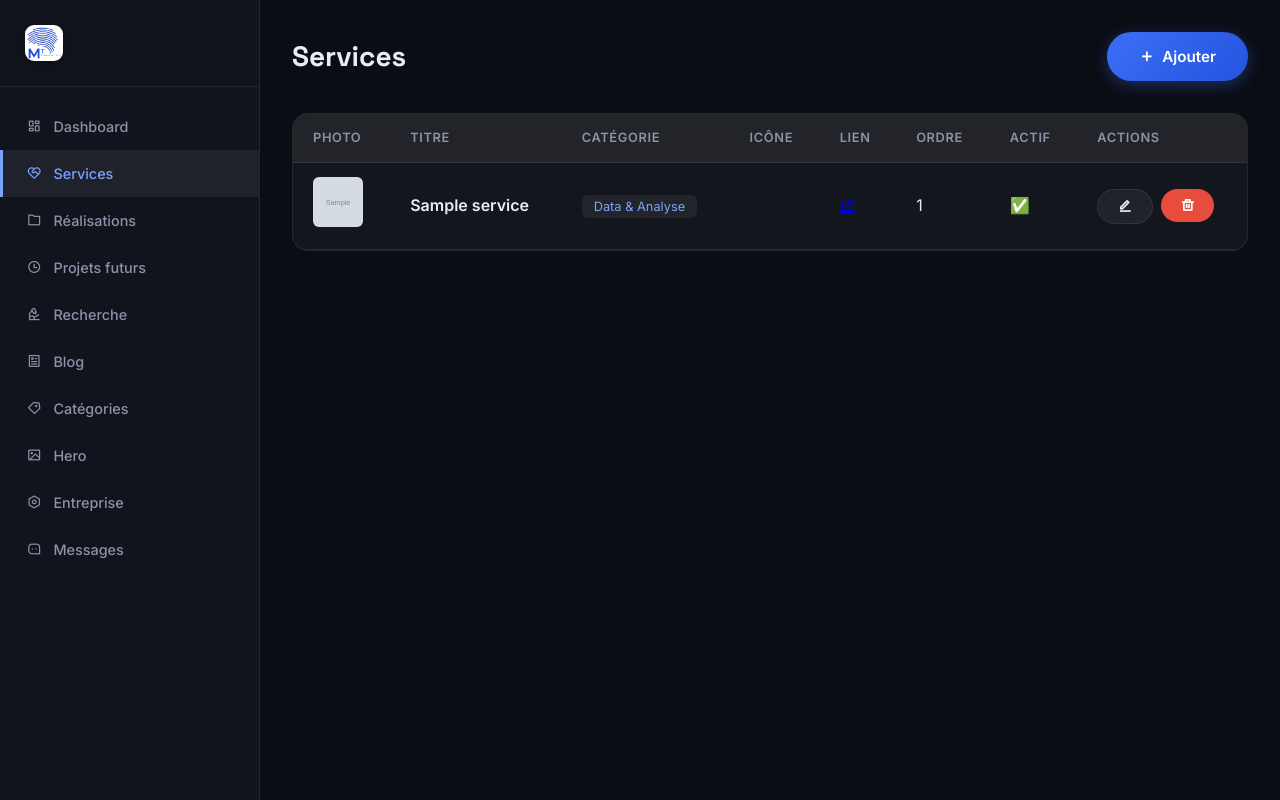
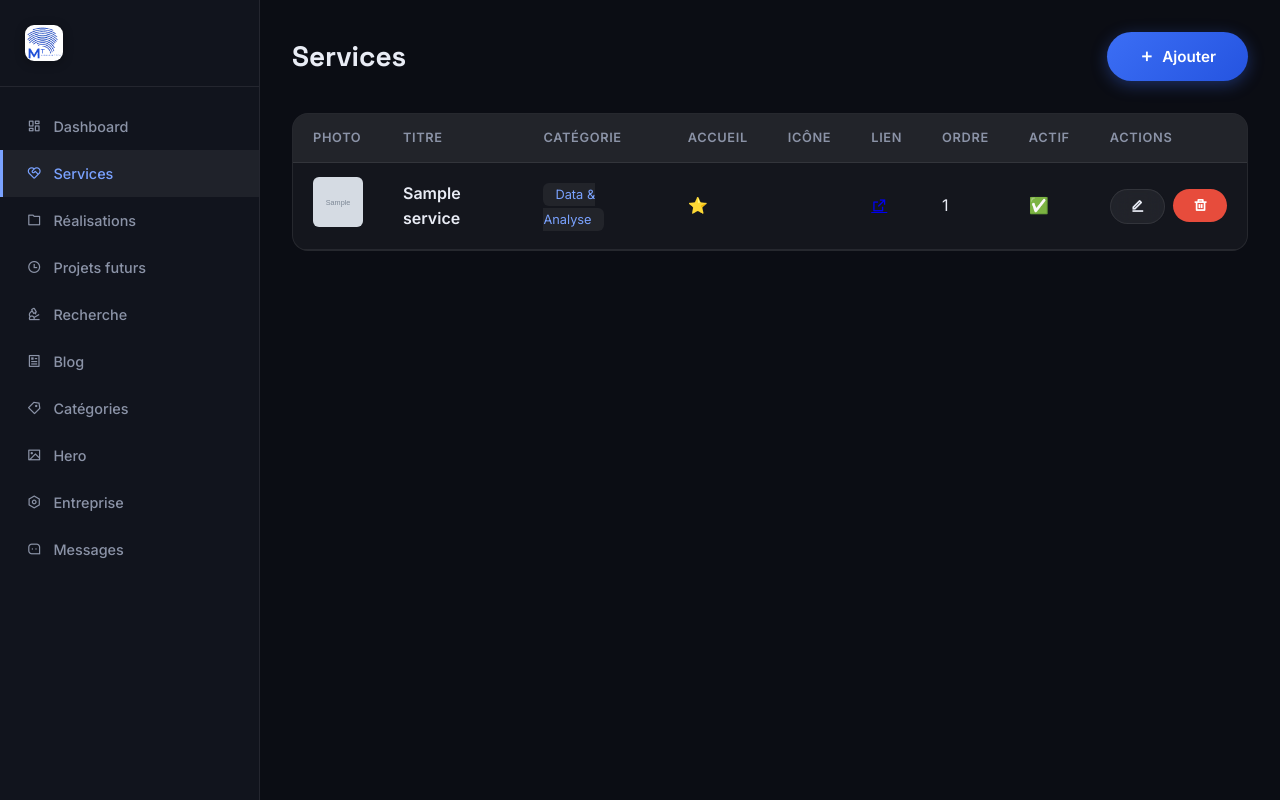
Before and after one commit to Minimum-Tech-Company/Minimum_Tech_Company.sn, a Django app: page /admin-panel/services/ in a window 1280 px wide. Run offline with Django 5.2, Linux system fonts and the light colour scheme; a user stored in the database is signed in; data comes from the database, SQL or seed files in the repository; tables that the repository leaves empty hold one stand-in row (values such as "Sample post"); grey boxes marked "Sample" are stand-in pictures; some libraries are stand-ins or nearby versions.

Commit message:
feat: admin picks featured services for homepage (star toggle, 3 max shown)

```diff
--- a/core/models.py
+++ b/core/models.py
@@ -30,6 +30,7 @@ class Service(models.Model):
     image = models.ImageField(upload_to='services/', blank=True, null=True)
     display_order = models.IntegerField(default=0)
     active = models.BooleanField(default=True)
+    featured = models.BooleanField(default=False, verbose_name='Mis en avant (accueil)')
     created_at = models.DateTimeField(auto_now_add=True)
 
     class Meta:
--- a/core/views.py
+++ b/core/views.py
@@ -21,7 +21,7 @@ def index(request):
     colabs = Project.objects.filter(active=True, category__slug__in=['partenariat', 'collaboration'])
     context = {
         'hero': Hero.objects.filter(active=True).first(),
-        'services': Service.objects.filter(active=True)[:6],
+        'services': Service.objects.filter(active=True, featured=True)[:3],
         'service_categories': list(Category.objects.filter(category_type='service', active=True).values('slug', 'name')),
         'realisations': realisations[:6],
         'colabs': colabs[:6],
@@ -177,6 +177,7 @@ def admin_services(request):
                 link=request.POST.get('link', ''),
                 image=request.FILES.get('image'),
                 display_order=int(request.POST.get('display_order', 0)),
+                featured='featured' in request.POST,
             )
             messages.success(request, 'Service créé.')
         elif action == 'update':
@@ -191,6 +192,7 @@ def admin_services(request):
                 s.image = request.FILES['image']
             s.display_order = int(request.POST.get('display_order', 0))
             s.active = 'active' in request.POST
+            s.featured = 'featured' in request.POST
             s.save()
             messages.success(request, 'Service mis à jour.')
         elif action == 'delete':
--- a/templates/core/admin/services.html
+++ b/templates/core/admin/services.html
@@ -25,26 +25,27 @@
     {% if messages %}{% for msg in messages %}<div class="alert alert-success"><i class="ri-check-line"></i> {{ msg }}</div>{% endfor %}{% endif %}
     <div class="admin-table">
       <table>
-        <thead><tr><th>Photo</th><th>Titre</th><th>Catégorie</th><th>Icône</th><th>Lien</th><th>Ordre</th><th>Actif</th><th>Actions</th></tr></thead>
+        <thead><tr><th>Photo</th><th>Titre</th><th>Catégorie</th><th>Accueil</th><th>Icône</th><th>Lien</th><th>Ordre</th><th>Actif</th><th>Actions</th></tr></thead>
         <tbody>
           {% for s in services %}
           <tr>
             <td>{% if s.image %}<img src="{{ s.image.url }}" alt="" style="width:50px;height:50px;object-fit:cover;border-radius:6px">{% else %}<span style="color:var(--c-text2)">—</span>{% endif %}</td>
             <td style="font-weight:600">{{ s.title }}</td>
             <td><span class="tag">{{ s.category_display|default:"—" }}</span></td>
+            <td>{% if s.featured %}⭐{% else %}—{% endif %}</td>
             <td><i class="{{ s.icon }}"></i></td>
             <td>{% if s.link %}<a href="{{ s.link }}" target="_blank"><i class="ri-external-link-line"></i></a>{% endif %}</td>
             <td>{{ s.display_order }}</td>
             <td>{% if s.active %}✅{% else %}❌{% endif %}</td>
             <td>
               <div class="admin-actions">
-                <button class="btn btn-sm btn-ghost" onclick="editService({{ s.id }},'{{ s.title|escapejs }}','{{ s.description|escapejs }}','{{ s.objective|default:''|escapejs }}',{{ s.category_id|default:'null' }},'{{ s.icon }}','{{ s.link|default:'' }}',{{ s.display_order }},{% if s.active %}1{% else %}0{% endif %})"><i class="ri-edit-line"></i></button>
+                <button class="btn btn-sm btn-ghost" onclick="editService({{ s.id }},'{{ s.title|escapejs }}','{{ s.description|escapejs }}','{{ s.objective|default:''|escapejs }}',{{ s.category_id|default:'null' }},'{{ s.icon }}','{{ s.link|default:'' }}',{{ s.display_order }},{% if s.active %}1{% else %}0{% endif %},{% if s.featured %}1{% else %}0{% endif %})"><i class="ri-edit-line"></i></button>
                 <form method="post" style="display:inline">{% csrf_token %}<input type="hidden" name="action" value="delete"><input type="hidden" name="id" value="{{ s.id }}"><button class="btn btn-sm btn-danger" type="submit" onclick="return confirm('Supprimer ?')"><i class="ri-delete-bin-line"></i></button></form>
               </div>
             </td>
           </tr>
           {% empty %}
-          <tr><td colspan="8" style="text-align:center;color:var(--c-text2);padding:32px">Aucun service.</td></tr>
+          <tr><td colspan="9" style="text-align:center;color:var(--c-text2);padding:32px">Aucun service.</td></tr>
           {% endfor %}
         </tbody>
       </table>
@@ -64,6 +65,7 @@
             <div class="form-group"><label>Icône (RemixIcon)</label><input type="text" name="icon" value="ri-briefcase-line" placeholder="ri-code-line"></div>
             <div class="form-group"><label>Lien externe</label><input type="url" name="link" placeholder="https://..."></div>
             <div class="form-group"><label>Ordre</label><input type="number" name="display_order" value="0"></div>
+            <div class="form-group"><label><input type="checkbox" name="featured"> ⭐ Mettre en avant sur la page d'accueil (3 max)</label></div>
           </div>
           <div class="modal-footer"><button type="button" class="btn btn-ghost" onclick="document.getElementById('modal').style.display='none'">Annuler</button><button type="submit" class="btn btn-primary">Créer</button></div>
         </form>
@@ -86,6 +88,7 @@
             <div class="form-group"><label>Lien</label><input type="url" name="link" id="edit_link"></div>
             <div class="form-group"><label>Ordre</label><input type="number" name="display_order" id="edit_order"></div>
             <div class="form-group"><label><input type="checkbox" name="active" id="edit_active" checked> Actif</label></div>
+            <div class="form-group"><label><input type="checkbox" name="featured" id="edit_featured"> ⭐ Mettre en avant sur la page d'accueil (3 max)</label></div>
           </div>
           <div class="modal-footer"><button type="button" class="btn btn-ghost" onclick="document.getElementById('editModal').style.display='none'">Annuler</button><button type="submit" class="btn btn-primary">Modifier</button></div>
         </form>
@@ -94,7 +97,7 @@
   </main>
 </div>
 <script>
-function editService(id,title,desc,objective,cat,icon,link,order,active){
+function editService(id,title,desc,objective,cat,icon,link,order,active,featured){
   document.getElementById('edit_id').value=id;
   document.getElementById('edit_title').value=title;
   document.getElementById('edit_desc').value=desc;
@@ -104,6 +107,7 @@ function editService(id,title,desc,objective,cat,icon,link,order,active){
   document.getElementById('edit_link').value=link;
   document.getElementById('edit_order').value=order;
   document.getElementById('edit_active').checked=active==1;
+  document.getElementById('edit_featured').checked=featured==1;
   document.getElementById('editModal').style.display='flex';
 }
 </script>
```
Also changed, not shown: core/migrations/0006_service_featured.py (added).
